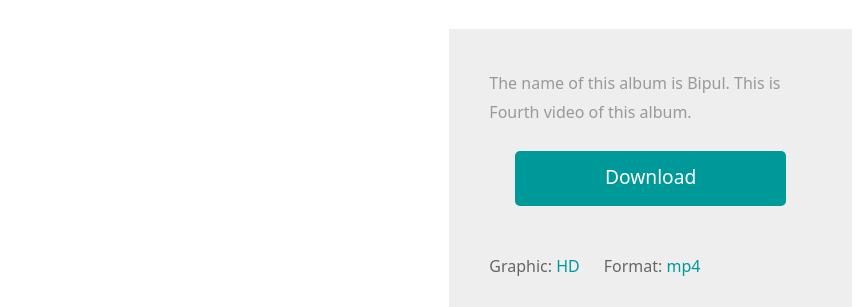
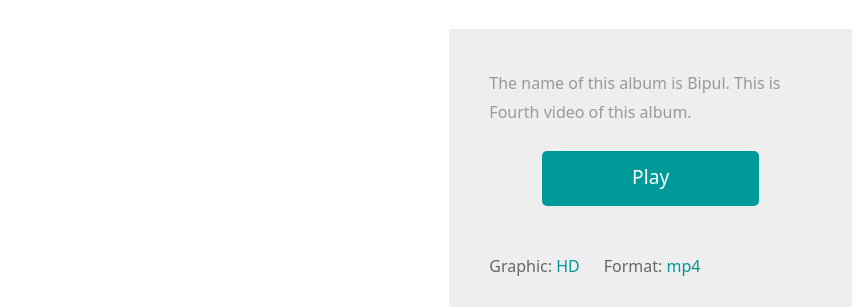
Before and after one commit to kdo2006/bad_devil, a plain HTML site: page 03.html in a window 1280 px wide. Shown: the part 366-673 px from the top of the page, 416-1280 px from the left. Drawn offline with Linux system fonts and the light colour scheme.

Commit message:
Update 03.html

```diff
--- a/03.html
+++ b/03.html
@@ -71,7 +71,7 @@ https://templatemo.com/tm-556-catalog-z
                         The name of this album is Bipul. This is Fourth video of this album.
                      </p>
                     <div class="text-center mb-5">
-                        <a target="_blank" href="https://drive.google.com/file/d/1KA42-NaOluIwrjYpcUzBnA3MUCgBarRZ/view?usp=sharing" class="btn btn-primary tm-btn-big">Download</a>
+                        <a target="_blank" href="https://drive.google.com/file/d/1KA42-NaOluIwrjYpcUzBnA3MUCgBarRZ/view?usp=sharing" class="btn btn-primary tm-btn-big">Play</a>
                     </div>
                     <div class="mb-4 d-flex flex-wrap">
                         <div class="mr-4 mb-2">
```
